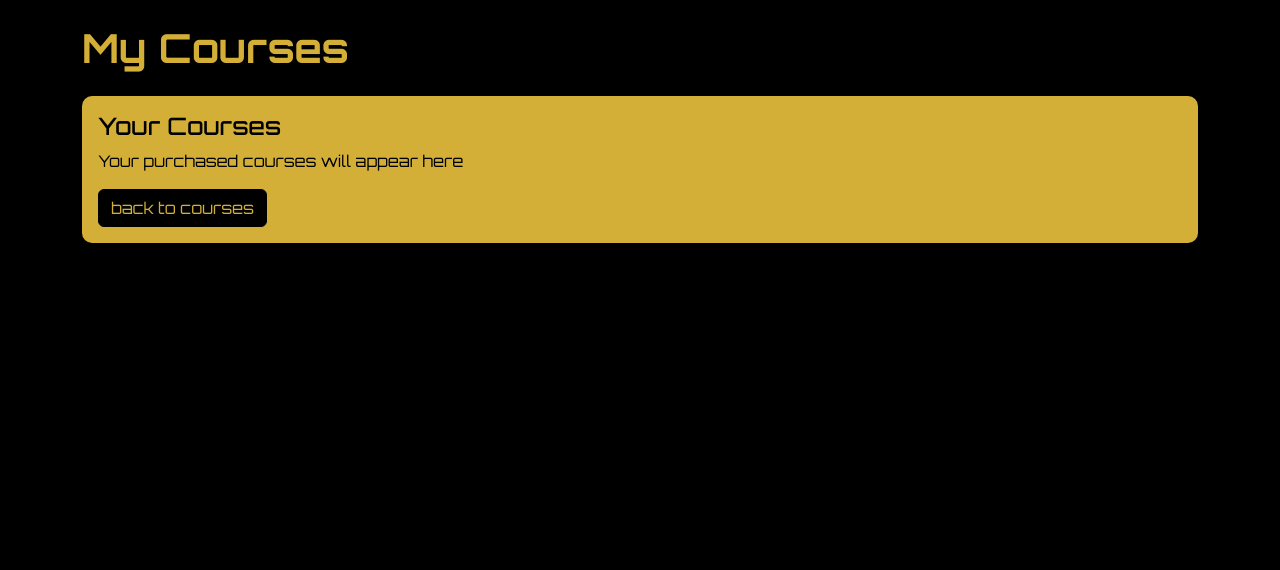
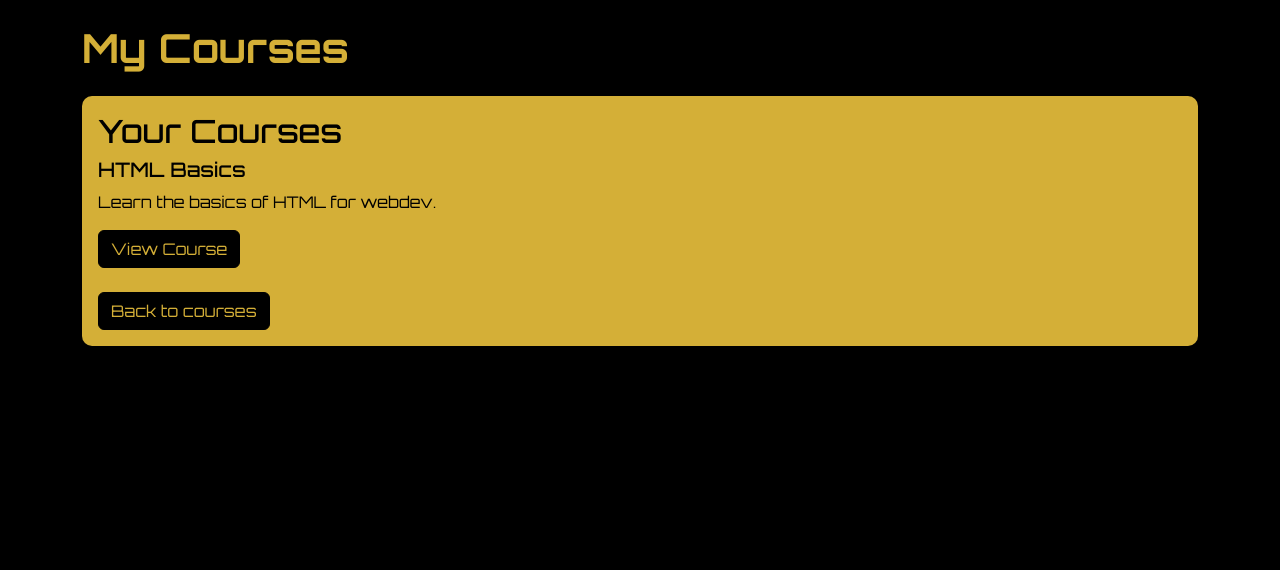
Before and after one commit to Darksyntax99/Webcode-center, a Django app: page /my-courses/ in a window 1280 px wide. Shown: the part 71-641 px from the top of the page. Run offline with Django 5.2, Linux system fonts and the light colour scheme; a user stored in the database is signed in; data comes from the database, SQL or seed files in the repository; tables that the repository leaves empty hold one stand-in row (values such as "Sample post"); some web fonts are replaced.

Commit message:
finish payment stripe and my courses section

```diff
--- a/checkout/templates/checkout/checkout.html
+++ b/checkout/templates/checkout/checkout.html
@@ -21,5 +21,6 @@
 <script src="https://js.stripe.com/v3/"></script>
 {{stripe_public_key|json_script:"id_stripe_public_key"}}
 {{client_secret|json_script:"id_client_secret"}}
+{{ course.id|json_script:"id_course_id"}}
 <script src="{%static 'checkout/js/checkout.js'%}"></script>
 {%endblock%}
--- a/checkout/urls.py
+++ b/checkout/urls.py
@@ -2,5 +2,6 @@ from django.urls import path
 from . import views
 
 urlpatterns = [
-    path('<int:course_id>/', views.checkout, name='checkout')
+    path('<int:course_id>/', views.checkout, name='checkout'),
+    path('success/<int:course_id>/', views.checkout_success, name='checkout_success'),
 ]
--- a/courses/templates/courses/my_courses.html
+++ b/courses/templates/courses/my_courses.html
@@ -7,19 +7,28 @@
     <h1 class="mb-4">My Courses</h1>
 <!--My courses card -->
 <div class="card">
-    <div class="card-body">
-    <h2 class="h4">
-        Your Courses
-    </h2>
-    <p>
-        Your purchased courses will appear here
-    </p>
-<!-- back button -->
- <a href="{% url 'courses_home' %}"
- class="btn btn-secondary">
- back to courses
+  <div class="card-body">
+    <h2>Your Courses</h2>
+    {% for enrollment in enrollments%}
+    <div class="mb-4">
+        <h3 class="h5">
+        {{enrollment.course.title}}
+        </h3>
+        <p>{{ enrollment.course.description}}</p>
+        <a href="{%url 'course_detail' enrollment.course.id %}"
+        class="btn btn-primary">
+    View Course
 </a>
-    </div>
 </div>
+
+{% empty %}
+<p>
+    Your purchased courses will appear here
+</p>
+{% endfor %}
+<a href ="{% url 'courses_home' %}"
+class="btn btn-secondary">
+Back to courses
+</a>
 </div>
 {% endblock %}
--- a/courses/views.py
+++ b/courses/views.py
@@ -24,8 +24,13 @@ def course_detail(request, course_id):
     return render(request, 'courses/course_detail.html', context)
 
 # My courses
+@login_required
 def my_courses(request):
-    return render(request, 'courses/my_courses.html')
+    enrollments = Enrollment.objects.filter(user=request.user)
+    context = {
+         'enrollments': enrollments,
+    }
+    return render(request, 'courses/my_courses.html', context)
 # Add new course
 def add_course(request):
     if request.method == 'POST':
@@ -139,6 +144,7 @@ def delete_review(request, review_id):
           'review': review
      }
      return render(request, 'courses/delete_review.html', context)
+
 @login_required
 def enroll_course(request, course_id):
      course = get_object_or_404(Course, id=course_id)
```
Also changed, not shown: checkout/static/checkout/js/checkout.js (+6 -1 lines), checkout/templates/checkout/checkout_success.html (added, +12 -0 lines), checkout/views.py (+27 -5 lines).
